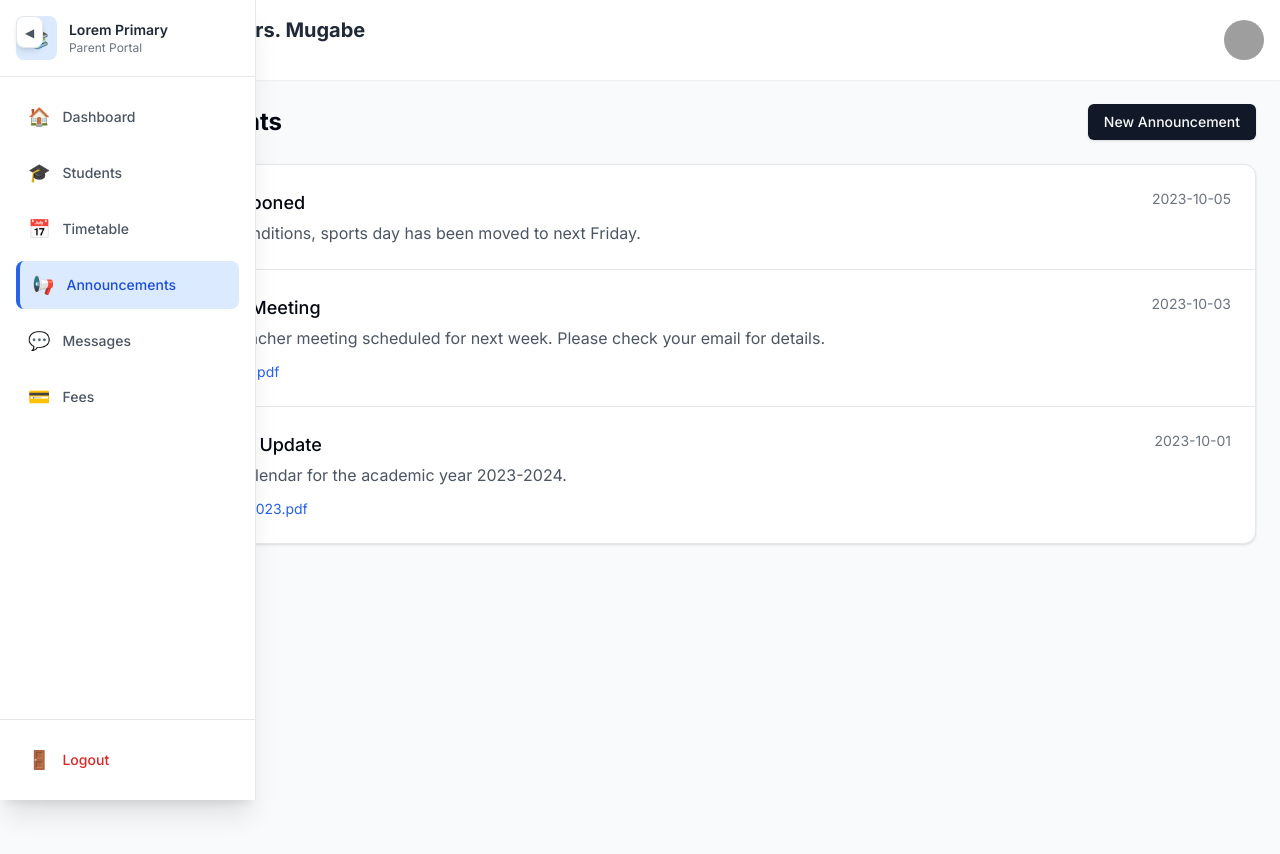
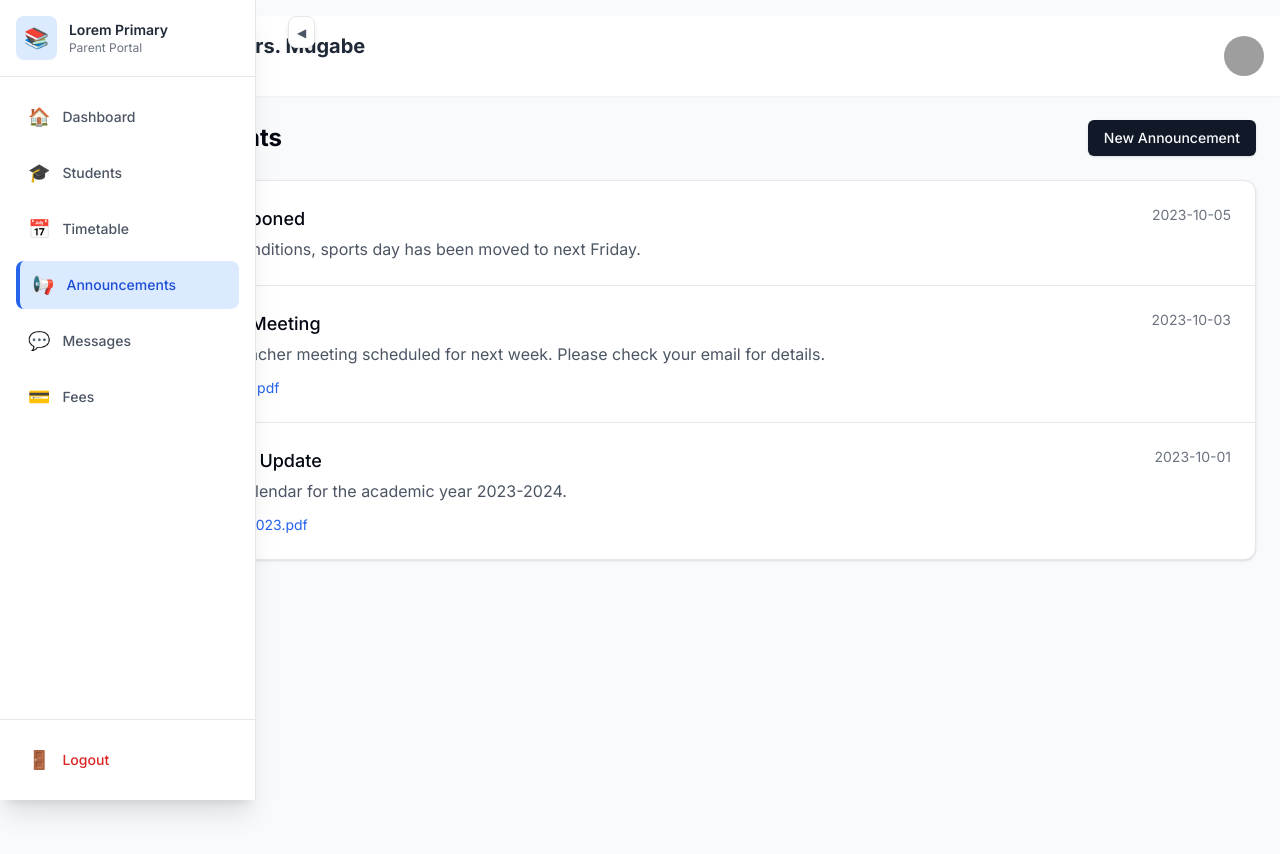
Before and after one commit to keith-ufumeli/primary-school-portal, a Next.js app: page /dashboard/announcements in a window 1280 px wide. Shown: the top 854 px of the page. Built offline with nearby package versions, Linux system fonts and the light colour scheme; grey boxes are pictures that could not be loaded.

Commit message:
Refactor Dashboard layout and Sidebar components for improved spacing, responsiveness, and accessibility. Update modal icons to use Lucide React components for better visual consistency.

```diff
--- a/src/app/dashboard/layout.tsx
+++ b/src/app/dashboard/layout.tsx
@@ -29,10 +29,12 @@ export default function DashboardLayout({ children }: { children: ReactNode }) {
     <div className="min-h-screen bg-gray-50">
       <Sidebar userRole={userRole} />
 
-      {/* Main content area with responsive margin */}
+      {/* Main content area with responsive margin and proper spacing */}
       <div className="transition-all duration-300 pl-0 md:pl-16">
-        <Header user={user} />
-        <main className="p-4 md:p-6 pt-20 md:pt-6 min-h-screen overflow-x-hidden">
+        <div className="pt-16 md:pt-4">
+          <Header user={user} />
+        </div>
+        <main className="p-4 md:p-6 min-h-screen overflow-x-hidden">
           <div className="max-w-7xl mx-auto">
             {children}
           </div>
--- a/src/components/layout/Sidebar.tsx
+++ b/src/components/layout/Sidebar.tsx
@@ -50,19 +50,32 @@ export default function Sidebar({ userRole = 'parent' }: SidebarProps) {
 
   return (
     <>
-      {/* Mobile backdrop */}
-      {isMobile && isOpen && (
+      {/* Enhanced backdrop overlay */}
+      {isOpen && isMobile && (
         <div
-          className="fixed inset-0 bg-black bg-opacity-50 z-40 md:hidden"
+          className="fixed inset-0 bg-black bg-opacity-50 transition-opacity duration-300 z-30 md:hidden"
           onClick={toggleSidebar}
+          role="button"
+          tabIndex={0}
+          aria-label="Close sidebar"
+          onKeyDown={(e) => {
+            if (e.key === 'Escape' || e.key === 'Enter' || e.key === ' ') {
+              e.preventDefault();
+              toggleSidebar();
+            }
+          }}
         />
       )}
 
-      {/* Toggle button */}
+      {/* Mobile toggle button */}
       <Button
         onClick={toggleSidebar}
-        className="fixed top-4 left-4 z-50 bg-blue-600 hover:bg-blue-700 text-white p-2 rounded-lg shadow-lg md:hidden"
+        className={`
+          fixed top-4 z-50 bg-blue-600 hover:bg-blue-700 text-white p-2 rounded-lg shadow-lg md:hidden transition-all duration-300
+          ${isOpen ? 'right-4' : 'left-4'}
+        `}
         size="sm"
+        aria-label={isOpen ? 'Close sidebar' : 'Open sidebar'}
       >
         {isOpen ? '✕' : '☰'}
       </Button>
@@ -70,8 +83,12 @@ export default function Sidebar({ userRole = 'parent' }: SidebarProps) {
       {/* Desktop toggle button */}
       <Button
         onClick={toggleSidebar}
-        className="hidden md:block fixed top-4 left-4 z-50 bg-white hover:bg-gray-50 text-gray-600 p-2 rounded-lg shadow-md border"
+        className={`
+          hidden md:block fixed top-4 z-50 bg-white hover:bg-gray-50 text-gray-600 p-2 rounded-lg shadow-md border transition-all duration-300
+          ${isOpen ? 'left-72' : 'left-20'}
+        `}
         size="sm"
+        aria-label={isOpen ? 'Collapse sidebar' : 'Expand sidebar'}
       >
         {isOpen ? '◀' : '▶'}
       </Button>
@@ -85,18 +102,19 @@ export default function Sidebar({ userRole = 'parent' }: SidebarProps) {
           ${isOpen ? 'w-64' : 'md:w-16'}
           ${isMobile ? 'w-64' : ''}
         `}
+        aria-hidden={!isOpen && isMobile}
       >
         <div className="flex flex-col h-full">
-          {/* Header */}
-          <div className={`p-4 border-b border-gray-200 ${!isOpen && !isMobile ? 'px-2' : ''}`}>
+          {/* Header with proper spacing for toggle button */}
+          <div className={`${isMobile ? 'pt-16' : 'pt-4'} px-4 pb-4 border-b border-gray-200 ${!isOpen && !isMobile ? 'px-2' : ''}`}>
             <div className={`flex items-center space-x-3 ${!isOpen && !isMobile ? 'justify-center' : ''}`}>
-              <div className="bg-blue-100 rounded-lg p-2">
+              <div className="bg-blue-100 rounded-lg p-2 flex-shrink-0">
                 <span className="text-blue-600 text-xl">📚</span>
               </div>
               {(isOpen || isMobile) && (
-                <div>
-                  <h2 className="font-semibold text-gray-800 text-sm">Lorem Primary</h2>
-                  <p className="text-xs text-gray-500 capitalize">{userRole} Portal</p>
+                <div className="min-w-0 flex-1">
+                  <h2 className="font-semibold text-gray-800 text-sm truncate">Lorem Primary</h2>
+                  <p className="text-xs text-gray-500 capitalize truncate">{userRole} Portal</p>
                 </div>
               )}
             </div>
--- a/src/components/ui/Modal.tsx
+++ b/src/components/ui/Modal.tsx
@@ -1,5 +1,6 @@
 import { useEffect } from 'react';
 import { Button } from './button';
+import { AlertCircle, CheckCircle, AlertTriangle, Info } from 'lucide-react';
 
 interface ModalProps {
   isOpen: boolean;
@@ -28,7 +29,7 @@ export default function Modal({ isOpen, onClose, title, message, type = 'info' }
     switch (type) {
       case 'error':
         return {
-          icon: '❌',
+          icon: <AlertCircle className="w-5 h-5 text-red-600" />,
           bg: 'bg-red-50',
           border: 'border-red-200',
           titleColor: 'text-red-800',
@@ -36,7 +37,7 @@ export default function Modal({ isOpen, onClose, title, message, type = 'info' }
         };
       case 'success':
         return {
-          icon: '✅',
+          icon: <CheckCircle className="w-5 h-5 text-green-600" />,
           bg: 'bg-green-50',
           border: 'border-green-200',
           titleColor: 'text-green-800',
@@ -44,7 +45,7 @@ export default function Modal({ isOpen, onClose, title, message, type = 'info' }
         };
       case 'warning':
         return {
-          icon: '⚠️',
+          icon: <AlertTriangle className="w-5 h-5 text-yellow-600" />,
           bg: 'bg-yellow-50',
           border: 'border-yellow-200',
           titleColor: 'text-yellow-800',
@@ -52,7 +53,7 @@ export default function Modal({ isOpen, onClose, title, message, type = 'info' }
         };
       default:
         return {
-          icon: 'ℹ️',
+          icon: <Info className="w-5 h-5 text-blue-600" />,
           bg: 'bg-blue-50',
           border: 'border-blue-200',
           titleColor: 'text-blue-800',
@@ -76,7 +77,7 @@ export default function Modal({ isOpen, onClose, title, message, type = 'info' }
         <div className={`${styles.bg} px-6 py-4 rounded-t-lg`}>
           <div className="flex items-center space-x-3">
             <div className={`${styles.iconBg} rounded-full w-10 h-10 flex items-center justify-center`}>
-              <span className="text-lg">{styles.icon}</span>
+              {styles.icon}
             </div>
             <h3 className={`text-lg font-semibold ${styles.titleColor}`}>
               {title}
```
